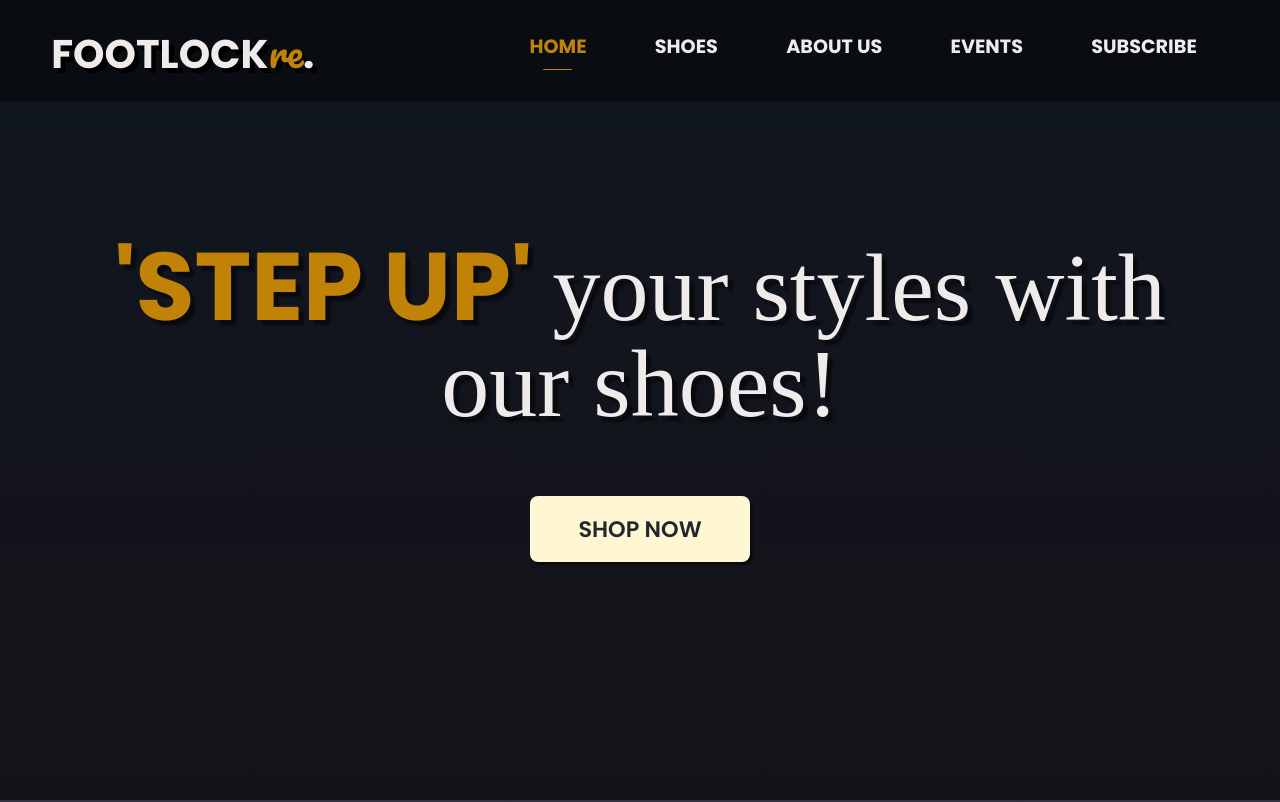
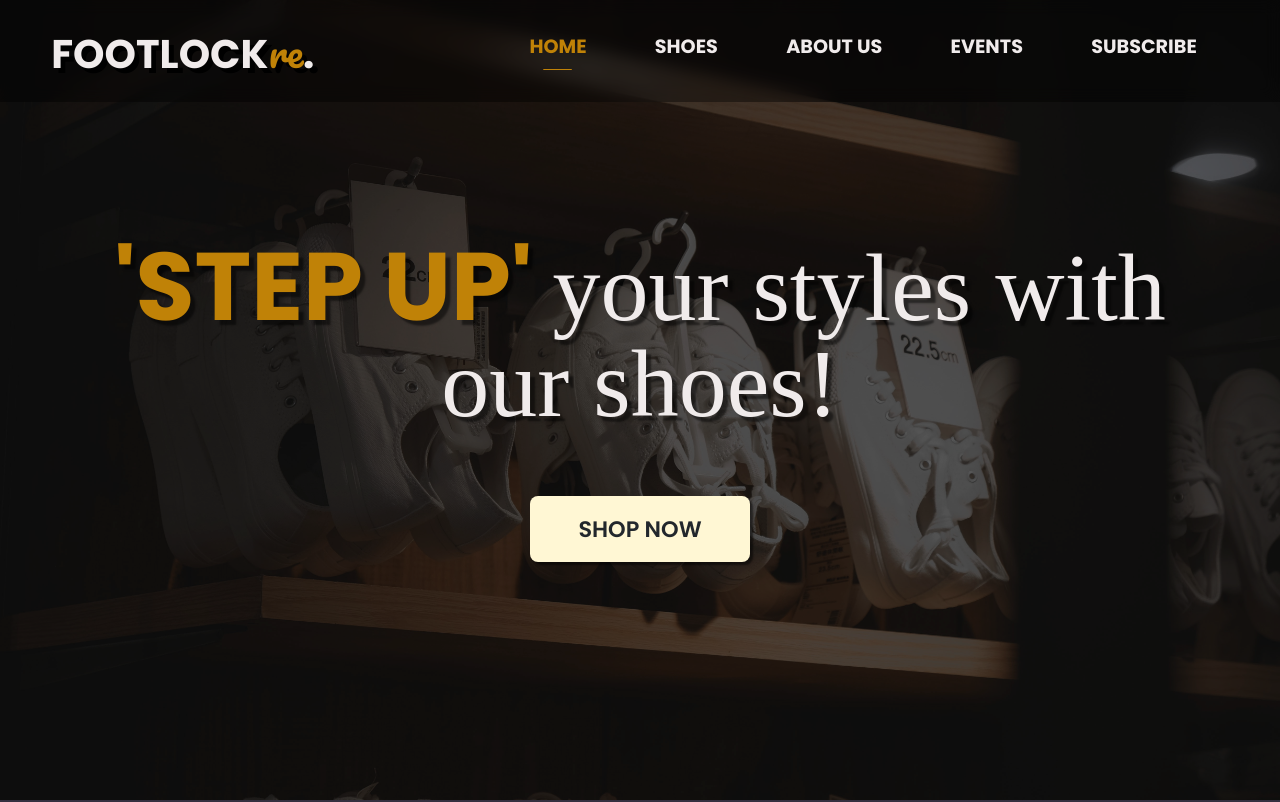
Before and after one commit to IndrawanW02/FootLockRE, a plain HTML site: page HTML/HOME.html in a window 1280 px wide. Shown: the top 802 px of the page. Drawn offline with nearby package versions, Linux system fonts and the light colour scheme; the site is published under a folder, as on GitHub Pages, so addresses that start at the root find nothing; a web font is replaced by a local one.

Commit message:
fix: image file path

```diff
--- a/CSS/style.css
+++ b/CSS/style.css
@@ -146,7 +146,7 @@ body {
   display: flex;
   align-items: center;
   justify-content: center;
-  background: rgba(0, 0, 0, 0.6) url(/SRC-IMG/banner.jpg);
+  background: rgba(0, 0, 0, 0.6) url(../SRC-IMG/banner.jpg);
   background-repeat: no-repeat;
   background-size: cover;
   background-position: center;
```
